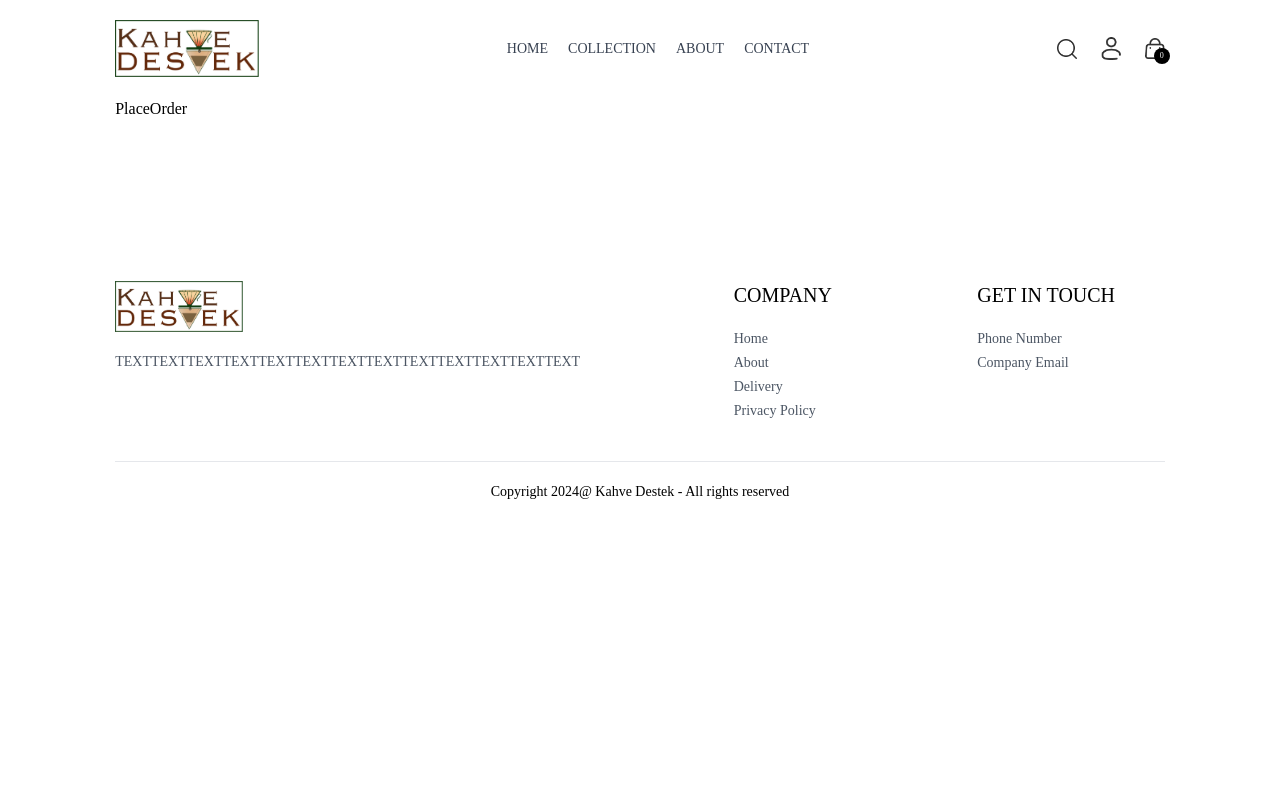
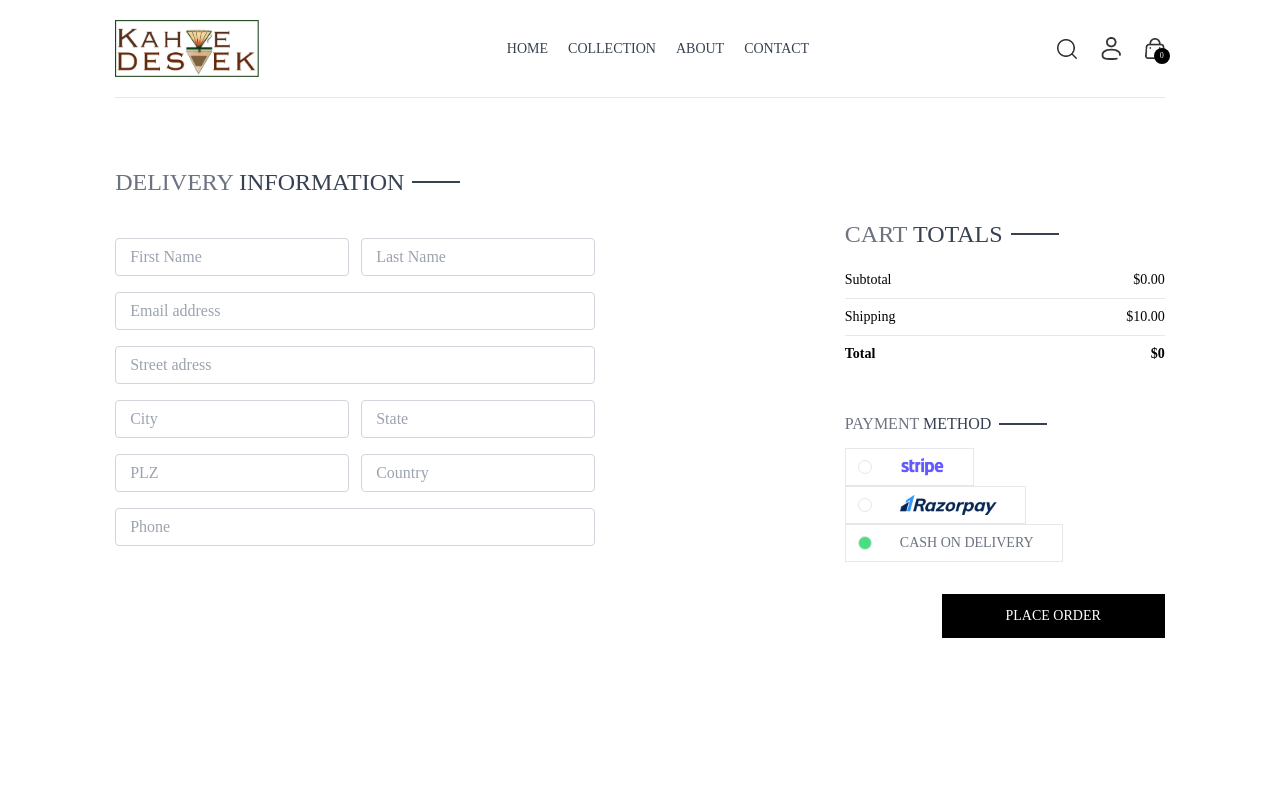
Before and after one commit to anaktas24/KahveDestek, a React (Vite) app in the folder kahve/: page /place-order in a window 1280 px wide. Shown: the top 800 px of the page. Built offline with nearby package versions, Linux system fonts and the light colour scheme.

Commit message:
Place order

```diff
--- /dev/null
+++ b/kahve/src/components/CartTotal.jsx
@@ -0,0 +1,39 @@
+import React, { useCallback, useContext } from 'react'
+import Title from './Title'
+import { ShopContext } from '../context/ShopContext'
+
+
+const CartTotal = () => {
+
+    const {currency,delivery_fee,getCartAmount} = useContext(ShopContext)
+
+
+  return (
+    <div className='w-full'>
+
+        <div className="text-2xl">
+            <Title text1={'CART'} text2={'TOTALS'}/>
+        </div>
+
+        <div className="flex flex-col gap-2 mt-2 text-sm">
+            <div className="flex justify-between">
+                <p>Subtotal</p>
+                <p>{currency}{getCartAmount()}.00</p>
+            </div>
+            <hr />
+            <div className="flex justify-between">
+                <p>Shipping</p>
+                <p>{currency}{delivery_fee}.00</p>
+            </div>
+            <hr />
+            <div className="flex justify-between">
+                <b>Total</b>
+                <b>{currency}{getCartAmount()=== 0 ? 0 : getCartAmount()+ delivery_fee}</b>
+            </div>
+        </div>
+
+    </div>
+  )
+}
+
+export default CartTotal
--- a/kahve/src/context/ShopContext.jsx
+++ b/kahve/src/context/ShopContext.jsx
@@ -1,6 +1,7 @@
 
 import {createContext, useState} from 'react';
 import { products } from '../assets/assets/assets'
+import { useNavigate } from 'react-router-dom';
 
 export const ShopContext = createContext()
 
@@ -12,6 +13,7 @@ const ShopContextProvider =(props) =>{
     const [search,setSearch] = useState('')
     const [showSearch,setShowSearch] = useState(false)
     const [cartItems,setCartItems] =useState({})
+    const navigate = useNavigate()
 
 
     const addToCart = async (itemId)=>{
@@ -48,8 +50,30 @@ const ShopContextProvider =(props) =>{
         let cartData = structuredClone(cartItems)
         cartData[itemId] = quantity
         setCartItems(cartData)
-    }
-    const value ={ products, currency, delivery_fee, search,setSearch,showSearch,setShowSearch,cartItems,addToCart,getCartCount,updateQuantity}
+    };
+
+    const getCartAmount = () => {
+        let totalAmount = 0;
+        for (const itemId in cartItems) {
+            let itemInfo = products.find((product) => product._id === itemId);
+            if (itemInfo) {  // Ensure item exists in products
+                try {
+                    if (cartItems[itemId] > 0) {
+                        totalAmount += itemInfo.price * cartItems[itemId];
+                    }
+                } catch (error) {
+                    console.error("Error calculating item amount:", error);
+                }
+            }
+        }
+        return totalAmount;
+    };
+
+
+
+
+
+    const value ={ products, currency, delivery_fee, search,setSearch,showSearch,setShowSearch,cartItems,addToCart,getCartCount,updateQuantity,navigate,getCartAmount}
 
 
     return(
--- a/kahve/src/pages/Cart.jsx
+++ b/kahve/src/pages/Cart.jsx
@@ -1,11 +1,12 @@
-import React, { useContext, useEffect,useState } from 'react'
-import {ShopContext} from '../context/ShopContext'
-import Title from '../components/Title'
+import React, { useContext, useEffect, useState } from 'react';
+import { ShopContext } from '../context/ShopContext';
+import Title from '../components/Title';
+import { assets } from '../assets/assets/assets';
+import CartTotal from '../components/CartTotal';
 
 const Cart = () => {
-
-  const { products, currency, cartItems, updateQuantity} = useContext(ShopContext)
-  const [cartData,setCartData] = useState([])
+  const { products, currency, cartItems, updateQuantity, navigate} = useContext(ShopContext);
+  const [cartData, setCartData] = useState([]);
 
   useEffect(() => {
     const tempData = [];
@@ -25,15 +26,14 @@ const Cart = () => {
 
   return (
     <div className='border-t pt-14'>
-
       <div className="text-2xl mb-3">
-        <Title text1={'YOUR'} text2={'CART'}/>
+        <Title text1={'YOUR'} text2={'CART'} />
       </div>
       <div>
         {
-          cartData.map((item,index)=>{
-            const productData = products.find((product)=> product._id === item._id)
-            return(
+          cartData.map((item, index) => {
+            const productData = products.find((product) => product._id === item._id);
+            return (
               <div key={index} className='py-4 border-t border-b text-gray-700 grid grid-cols-[4fr_2fr_0.5fr] items-center gap-4'>
                 <div className='flex items-start gap-6'>
                   <img src={productData.image[0]} className='w-16 sm:w-20' alt="" />
@@ -44,15 +44,35 @@ const Cart = () => {
                     </div>
                   </div>
                 </div>
+                <input
+                  onChange={(e) => e.target.value === '' || e.target.value === '0' ? null : updateQuantity(item._id, Number(e.target.value))}
+                  type="number"
+                  className='border max-w-10 sm:max-w-20 px-1 sm:px-2 py-1'
+                  min={1}
+                  defaultValue={item.quantity}
+                />
+                <img
+                  onClick={() => updateQuantity(item._id, 0)}
+                  src={assets.bin_icon}
+                  className='w-4 mr-4 sm:w-5 cursor-pointer'
+                  alt=""
+                />
               </div>
             )
           })
         }
       </div>
-      <input onChange={(e)=>e.target.value=== ''|| e.target.value === '0' ? null: updateQuantity(item._id,Number(e.target.value))}type="number" className='border max-w-10 sm:max-w-20 px-1 sm:px-2 py-1' min={1} defaultValue={item.quantity} />
-      <img onClick={()=>updateQuantity(item._id,0)}src={assets.bin_icon} className='w-4 mr-4 sm:w-5 cursor-pointer' alt="" />
+
+      <div className='flex justify-end my-20'>
+        <div className='w-full sm:w-[450px]'>
+          <CartTotal/>
+          <div className="w-full text-end">
+            <button onClick={()=>navigate('/place-order')}className="bg-black text-white text-sm my-8 px-8 py-3">PROCEED TO CHECKOUT</button>
+          </div>
+        </div>
+      </div>
     </div>
-  )
-}
+  );
+};
 
-export default Cart
+export default Cart;
--- a/kahve/src/pages/PlaceOrder.jsx
+++ b/kahve/src/pages/PlaceOrder.jsx
@@ -1,8 +1,74 @@
-import React from 'react'
+import React, { useContext, useState } from 'react'
+import Title from '../components/Title'
+import CartTotal from '../components/CartTotal'
+import { assets } from '../assets/assets/assets'
+import { ShopContext } from '../context/ShopContext'
 
 const PlaceOrder = () => {
+
+  const [method,setMethod] = useState('cod') //cash on delivery if needed.
+  const {navigate} = useContext(ShopContext)
+
+
   return (
-    <div>PlaceOrder</div>
+    <div className='flex flex-col sm:flex-row justify-between gap-4 pt-5 sm:pt-14 min-h-[80vh] border-t'>
+      {/*--------Left Side----- */}
+      <div className="flex flex-col gap-4 w-full sm:w-[480px]">
+
+        <div className="text-xl sm:text-2xl my-3">
+          <Title text1={'DELIVERY'} text2={'INFORMATION'}/>
+        </div>
+        <div className="flex gap-3">
+          <input type='text' placeholder='First Name' className='border border-gray-300 rounded py-1.5 px-3.5 w-full'/>
+          <input type='text' placeholder='Last Name' className='border border-gray-300 rounded py-1.5 px-3.5 w-full'/>
+        </div>
+          <input type='email' placeholder='Email address' className='border border-gray-300 rounded py-1.5 px-3.5 w-full'/>
+          <input type='text' placeholder='Street adress' className='border border-gray-300 rounded py-1.5 px-3.5 w-full'/>
+        <div className="flex gap-3">
+          <input type='text' placeholder='City' className='border border-gray-300 rounded py-1.5 px-3.5 w-full'/>
+          <input type='text' placeholder='State' className='border border-gray-300 rounded py-1.5 px-3.5 w-full'/>
+        </div>
+        <div className="flex gap-3">
+          <input type='number' placeholder='PLZ' className='border border-gray-300 rounded py-1.5 px-3.5 w-full'/>
+          <input type='text' placeholder='Country' className='border border-gray-300 rounded py-1.5 px-3.5 w-full'/>
+        </div>
+        <input type='number' placeholder='Phone' className='border border-gray-300 rounded py-1.5 px-3.5 w-full'/>
+      </div>
+      {/*----------Right Side------- */}
+      <div className="mt-8">
+
+        <div className="mt-8 min-w-80">
+          <CartTotal/>
+        </div>
+
+        <div className="mt-12">
+          <Title text1={'PAYMENT'} text2={'METHOD'}/>
+          {/*--------Payment Method Selection------------ */}
+          <div className="flex gap-3 flex-col lg:flex-row">
+            <div onClick={()=>setMethod('stripe')} className="flex items-center gap-3 border p-2 px-3 cursor-pointer">
+              <p className={`min-w-3.5 h-3.5 border rounded-full ${method=== 'stripe'? 'bg-green-400' : ''}`}></p>
+              <img src={assets.stripe_logo} alt="" className="h-5 mx-4" />
+            </div>
+          </div>
+          <div className="flex gap-3 flex-col lg:flex-row">
+            <div onClick={()=>setMethod('razorpay')} className="flex items-center gap-3 border p-2 px-3 cursor-pointer">
+              <p className={`min-w-3.5 h-3.5 border rounded-full ${method=== 'razorpay'? 'bg-green-400' :''}`}></p>
+              <img src={assets.razorpay_logo} alt="" className="h-5 mx-4" />
+            </div>
+          </div>
+          <div className="flex gap-3 flex-col lg:flex-row">
+            <div onClick={()=>setMethod('cod')} className="flex items-center gap-3 border p-2 px-3 cursor-pointer">
+              <p className={`min-w-3.5 h-3.5 border rounded-full ${method=== 'cod'? 'bg-green-400' :''}`}></p>
+              <p className='text-gray-500 text-sm font-medium mx-4'>CASH ON DELIVERY</p>
+            </div>
+          </div>
+
+          <div className="w-full text-end mt-8">
+            <button onClick={()=>navigate('/orders')}className="bg-black text-white px-16 py-3 text-sm">PLACE ORDER</button>
+          </div>
+        </div>
+      </div>
+    </div>
   )
 }
 
```
